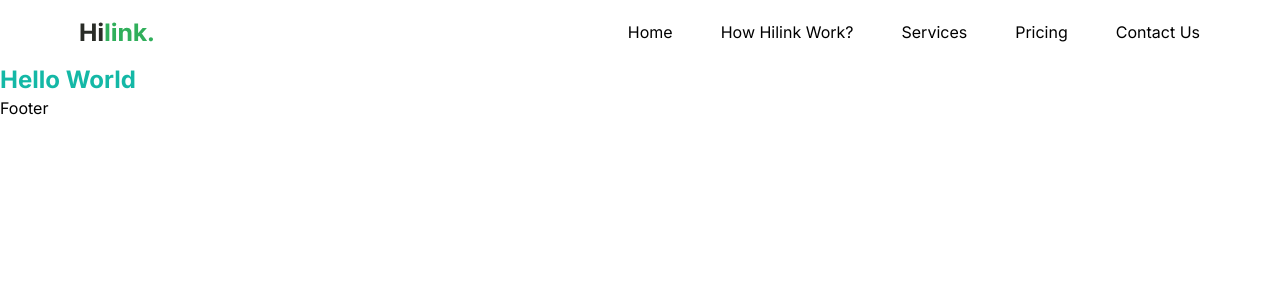
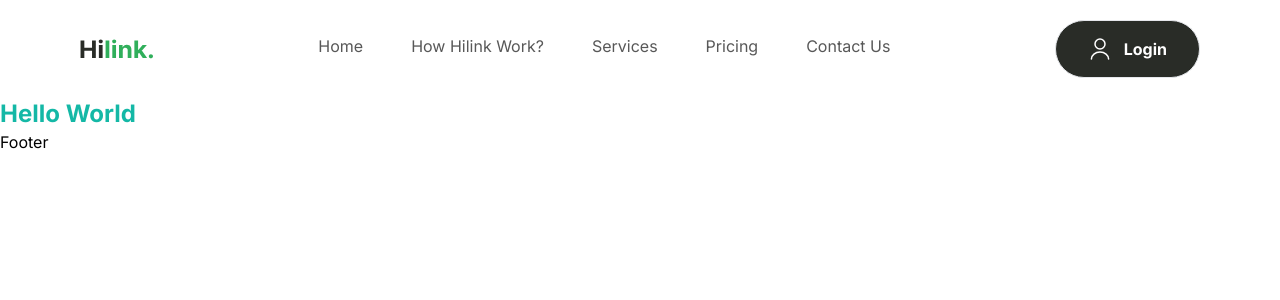
Before and after one commit to shoshana-levitt/travel-app-nextjs-tailwind, a Next.js app: page / in a window 1280 px wide. Shown: the top 300 px of the page. Built offline with nearby package versions, Linux system fonts and the light colour scheme.

Commit message:
add Button reusable component, add Login button to Navbar

```diff
--- /dev/null
+++ b/components/Button.tsx
@@ -0,0 +1,22 @@
+import Image from "next/image";
+
+type ButtonProps = {
+  type: "button" | "submit";
+  title: string;
+  icon?: string;
+  variant: "btn_dark_green";
+};
+
+const Button = ({ type, title, icon, variant }: ButtonProps) => {
+  return (
+    <button
+      className={`flexCenter gap-3 rounded-full border ${variant}`}
+      type={type}
+    >
+      {icon && <Image src={icon} alt={title} width={24} height={24} />}
+      <label className="bold-16 whitepsace-nowrap">{title}</label>
+    </button>
+  );
+};
+
+export default Button;
--- a/components/Navbar.tsx
+++ b/components/Navbar.tsx
@@ -1,6 +1,7 @@
 import { NAV_LINKS } from "@/constants";
 import Image from "next/image";
 import Link from "next/link";
+import Button from "./Button";
 
 const Navbar = () => {
   return (
@@ -10,11 +11,23 @@ const Navbar = () => {
       </Link>
       <ul className="hidden h-full gap-12 lg:flex">
         {NAV_LINKS.map((link) => (
-          <Link href={link.href} key={link.key}>
+          <Link
+            href={link.href}
+            key={link.key}
+            className="regular-16 text-gray-50 flexCenter cursor-pointer pb-1.5 transition-all hover:font-bold"
+          >
             {link.label}
           </Link>
         ))}
       </ul>
+      <div className="lg:flexCenter hidden">
+        <Button
+          type="button"
+          title="Login"
+          icon="/user.svg"
+          variant="btn_dark_green"
+        />
+      </div>
     </nav>
   );
 };
```
